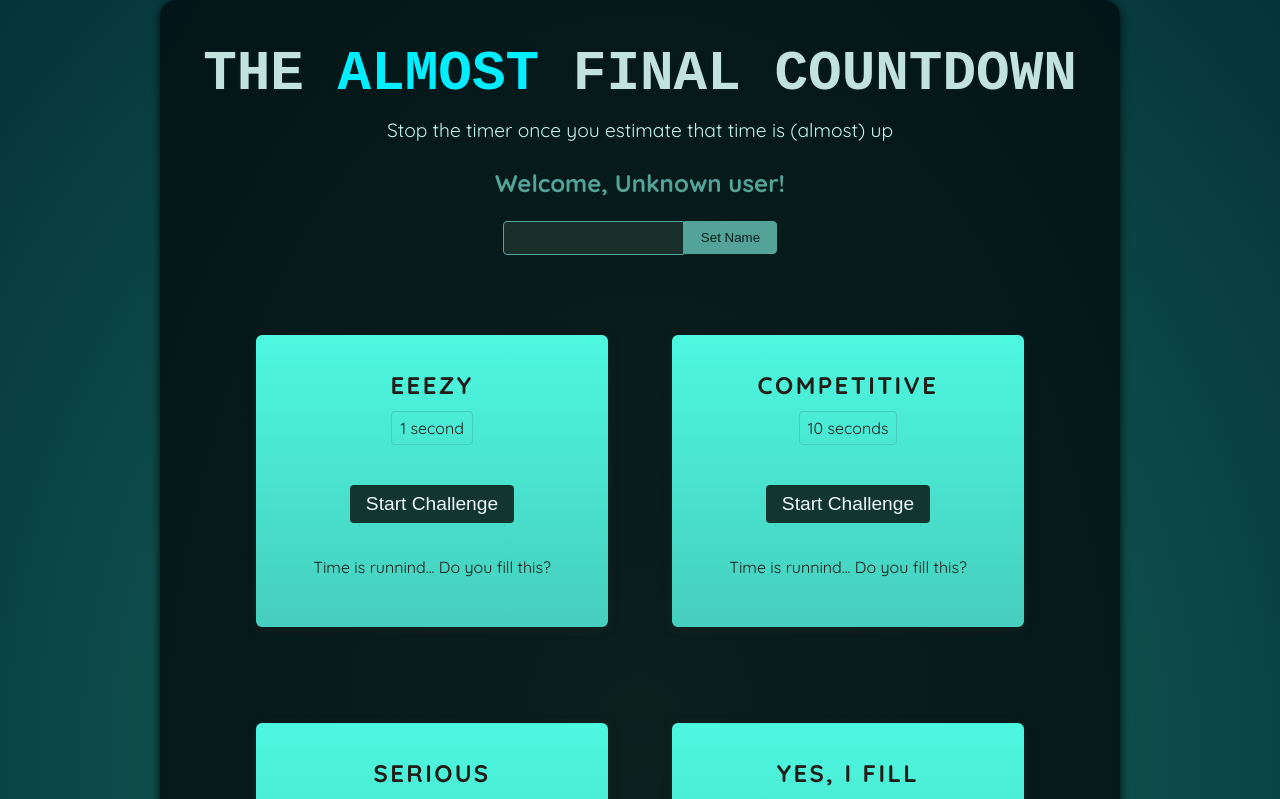
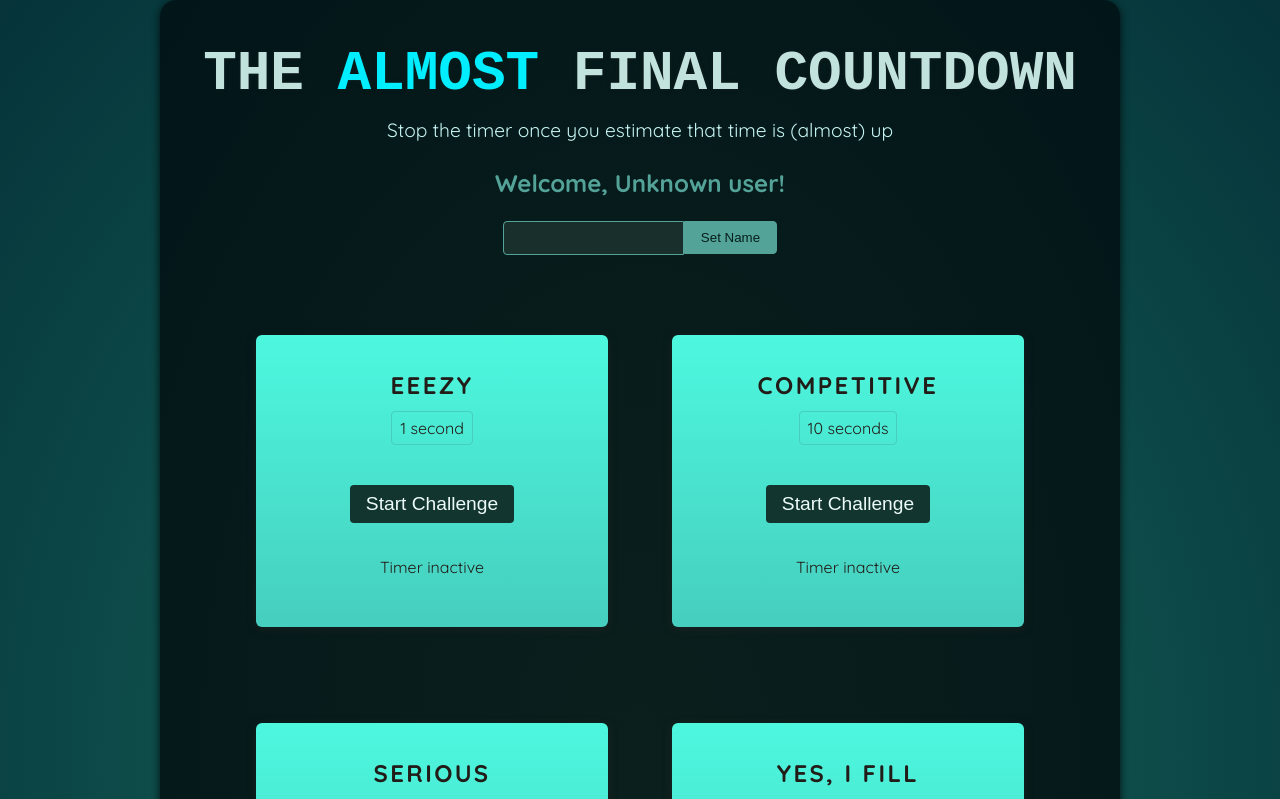
Before and after one commit to baidikov-roman-mi/will-you-challange, a React (Vite) app: page / in a window 1280 px wide. Shown: the top 799 px of the page. Built offline with nearby package versions, Linux system fonts and the light colour scheme; a web font is replaced by a local one.

Commit message:
update: add keys and logic for TimerChallenge

```diff
--- a/src/App.tsx
+++ b/src/App.tsx
@@ -14,8 +14,12 @@ const App = () => {
     <>
       <Player />
       <div id="challenges">
-        {challenges.map((challenge) => (
-          <TimerChallenge title={challenge.title} targetTime={challenge.time} />
+        {challenges.map((challenge, index) => (
+          <TimerChallenge
+            key={index}
+            title={challenge.title}
+            targetTime={challenge.time}
+          />
         ))}
       </div>
     </>
--- a/src/components/TimerChallenge.tsx
+++ b/src/components/TimerChallenge.tsx
@@ -1,20 +1,42 @@
+import { useState, useRef } from "react"
+
 interface Props {
   title: string
   targetTime: number
 }
 
 const TimerChallenge = ({ title, targetTime }: Props) => {
+  const timer = useRef<number>()
+
+  const [timerStarted, setTimerStarted] = useState(false)
+  const [timerExpired, setTimerExpired] = useState(false)
+
+  function handleStart() {
+    timer.current = setTimeout(() => {
+      setTimerExpired(true)
+    }, targetTime * 1000)
+
+    setTimerStarted(true)
+  }
+
+  function handleStop() {
+    clearTimeout(timer.current)
+  }
+
   return (
     <>
       <section className="challenge">
         <h2>{title}</h2>
+        {timerExpired && <p>You lost!</p>}
         <p className="challenge-time">
           {targetTime} second{targetTime > 1 ? "s" : ""}
         </p>
         <p>
-          <button> Start Challenge</button>
+          <button onClick={timerStarted ? handleStop : handleStart}>
+            {timerStarted ? "Stop" : "Start"} Challenge
+          </button>
         </p>
-        <p>Time is runnind... Do you fill this?</p>
+        <p>{timerStarted ? "Time is runnind... Do you fill this?" : "Timer inactive"}</p>
       </section>
     </>
   )
```
